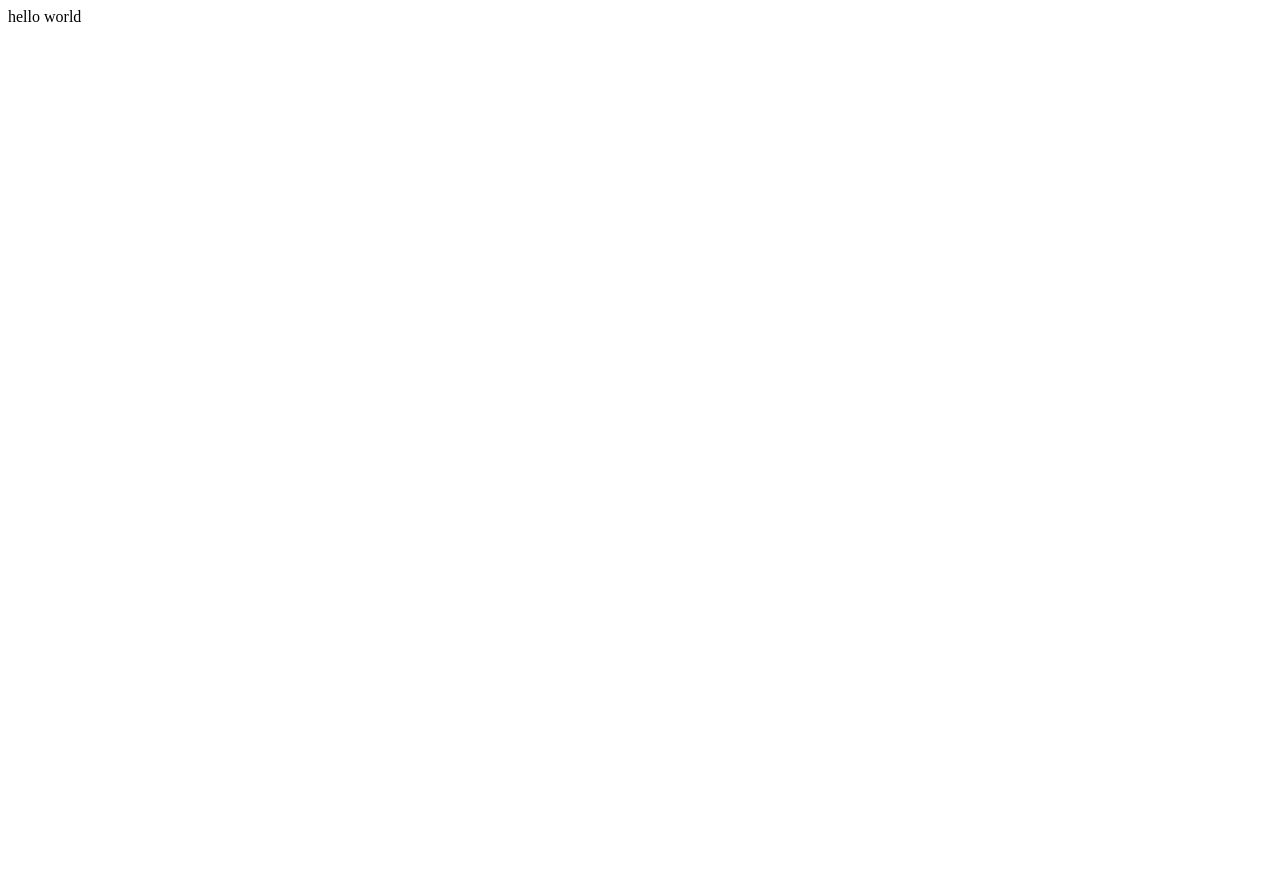
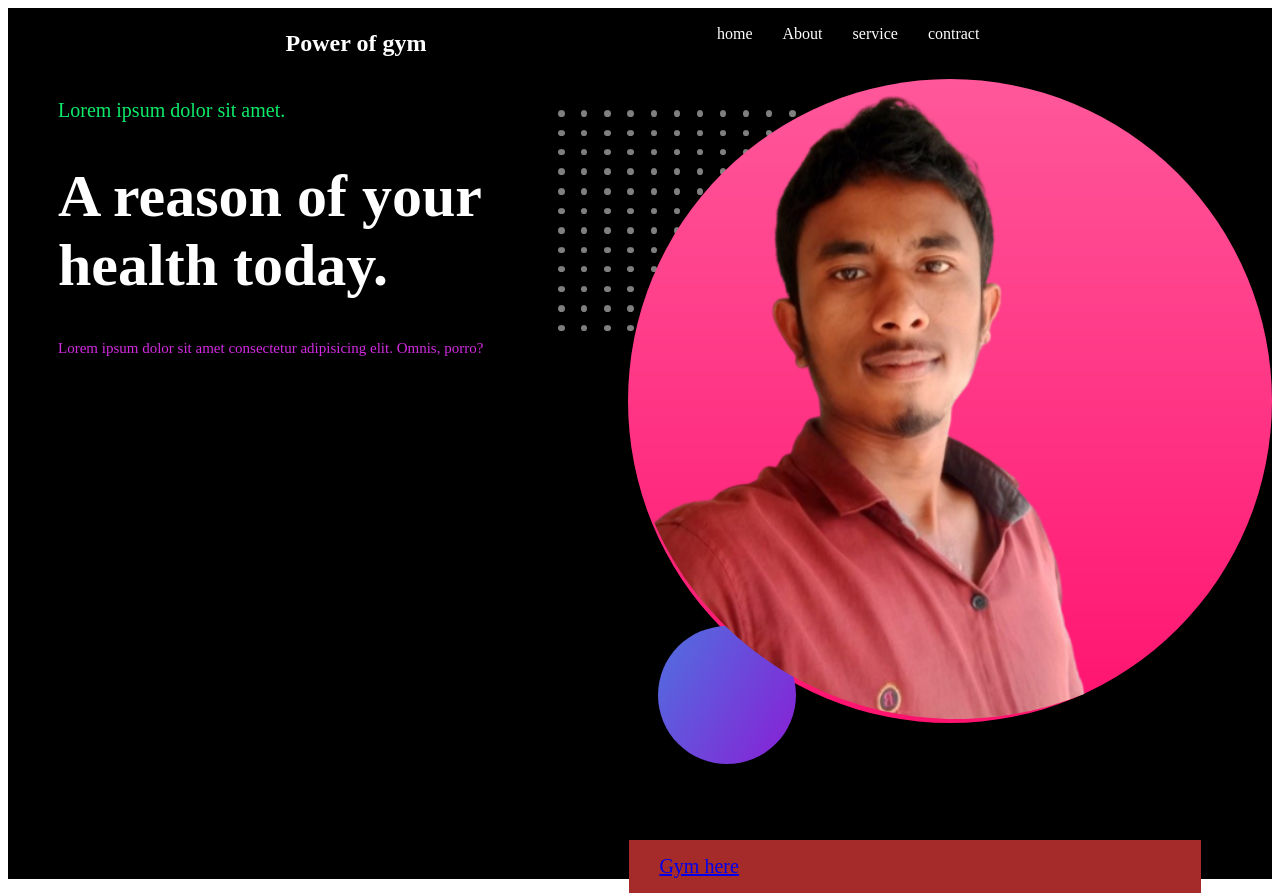
Before and after one commit to sakilhasan1/pro-vai, a plain HTML site: page index.html in a window 1280 px wide. Before the commit the page ends 800 px from the top, so only its background shows below. Drawn offline with Linux system fonts and the light colour scheme.

Commit message:
first commit

```diff
--- a/index.html
+++ b/index.html
@@ -5,12 +5,41 @@
     <meta charset="UTF-8">
     <meta http-equiv="X-UA-Compatible" content="IE=edge">
     <meta name="viewport" content="width=device-width, initial-scale=1.0">
-    <title>pro vai</title>
+    <title>Gym-fitness</title>
+    <link rel="stylesheet" href="style.css">
 </head>
 
 <body>
-    hello world
+    <nav>
+        <div class="manu-container">
+            <div class="manu-text">
+                <h1>Power of gym</h1>
+            </div>
+            <div class="manu-item">
+                <li>home</li>
+                <li>About</li>
+                <li>service</li>
+                <li>contract</li>
 
+            </div>
+        </div>
+    </nav>
+    <div class="bannar-container">
+        <div class="bannar-left">
+            <div class="bannar-describtion">
+                <p class="bannar-text">Lorem ipsum dolor sit amet.</p>
+                <h1 class="Title">A reason of your health today.</h1>
+                <p class="text">Lorem ipsum dolor sit amet consectetur adipisicing elit. Omnis, porro?</p>
+            </div>
+        </div>
+        <div class="bannar-right">
+            <div class="bannar-img">
+                <img src="./Ra.png" alt="vai">
+                <div class="man-r"><a target="_blank"
+                        href="https://www.justdial.com/Asansol/Gyms-in-Bogra/nct-11575244">Gym here</a></div>
+            </div>
+        </div>
+    </div>
 </body>
 
 </html>
--- a/style.css
+++ b/style.css
@@ -0,0 +1,59 @@
+.manu-container {
+    display: flex;
+    justify-content: space-evenly;
+    background-color: black;
+    padding: 2px;
+    color: white;
+}
+
+.manu-item {
+    display: flex;
+}
+
+.manu-item li {
+    list-style: none;
+    margin: 5px;
+    padding: 10px;
+}
+
+.manu-item li:hover {
+    color: crimson;
+    cursor: pointer;
+}
+
+.bannar-container {
+    display: flex;
+    justify-content: space-evenly;
+    width: 100%;
+    height: 100vh;
+    background-color: black;
+    color: white;
+}
+
+.bannar-describtion {
+    margin-left: 50px;
+}
+
+.bannar-text {
+    color: rgb(11, 236, 105);
+    font-size: 20px;
+}
+
+.Title {
+    font-size: 60px;
+    font-weight: bold;
+}
+
+.text {
+    font-size: 15px;
+    color: rgb(211, 43, 226);
+}
+
+.man-r {
+    background-color: brown;
+    padding: 15px 30px;
+    border: 5px;
+    font-size: 20px;
+    margin: 10%;
+
+}
```
Also changed, not shown: Ra.png (added).
